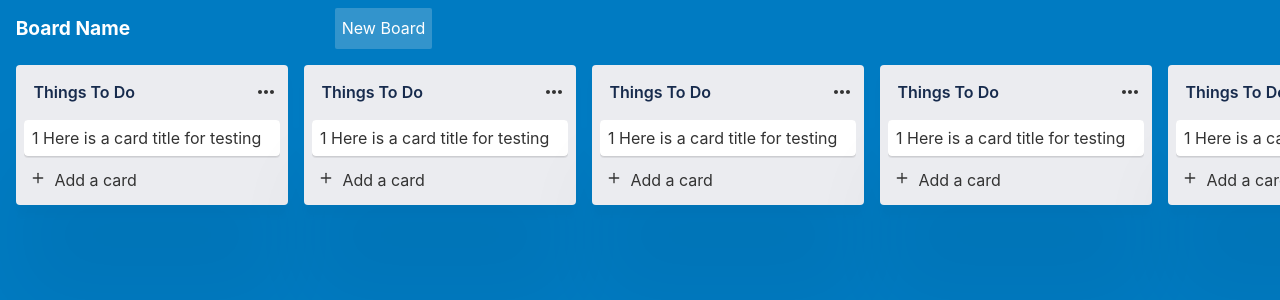
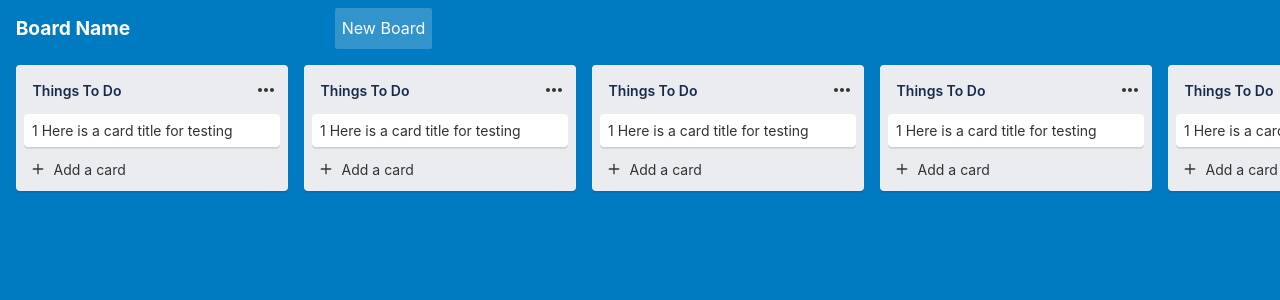
Before and after one commit to gillescj/trello-mini, a Svelte app: page / in a window 1280 px wide. Shown: the top 300 px of the page. Built offline with nearby package versions, Linux system fonts and the light colour scheme.

Commit message:
Alter box-shadow + font-size

```diff
--- a/src/components/List.svelte
+++ b/src/components/List.svelte
@@ -34,10 +34,13 @@
     .container {
         display: grid;
         width: 17rem;
+        font-size: 14px;
         padding: 0.5rem;
         background: hsl(228, 14%, 93%);
         border-radius: 0.25rem;
-        box-shadow: 0 12.5px 10px rgba(0, 0, 0, 0.025), 0 100px 80px rgba(0, 0, 0, 0.05);
+        box-shadow: 0 0.1px 0px rgba(0, 0, 0, 0.02), 0 0.1px 0px rgba(0, 0, 0, 0.028),
+            0 0.3px 0px rgba(0, 0, 0, 0.035), 0 0.4px 0px rgba(0, 0, 0, 0.042),
+            0 0.8px 0px rgba(0, 0, 0, 0.05), 0 2px 0px rgba(0, 0, 0, 0.07);
         margin: 0 0.5rem;
         flex-shrink: 0;
         &:first-child {
```
